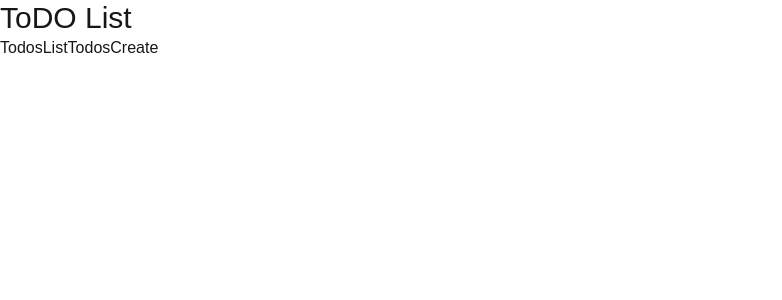
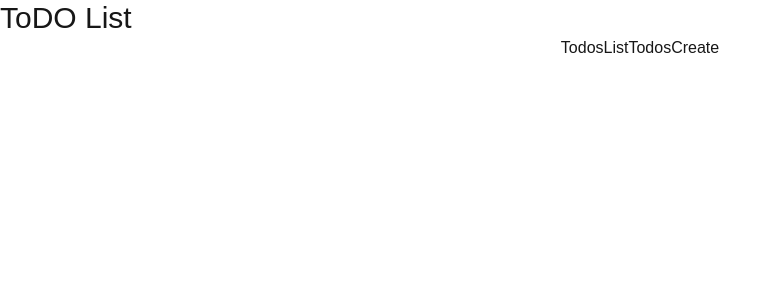
Before and after one commit to Vitalik0422/my-app, a Next.js app: page / in a window 1280 px wide. Shown: the top 300 px of the page, without its empty margins (0-782 px from the left). Built offline with nearby package versions, Linux system fonts and the light colour scheme.

Commit message:
refactoring component

```diff
--- a/src/app/api/index.ts
+++ b/src/app/api/index.ts
@@ -7,5 +7,6 @@ export const axiosInstance = axios.create({
 export enum URL{
     TODO = 'todos',
     TODO_DELETE = 'todos/delete',
-    TODO_IS_COMPLETED = 'todos/isCompleted'
+    TODO_IS_COMPLETED = 'todos/isCompleted',
+    TODO_FIND = 'todos/find'
 }
--- a/src/app/api/todosApi.ts
+++ b/src/app/api/todosApi.ts
@@ -7,7 +7,7 @@ export const todosApi = {
         return axiosInstance.post(URL.TODO, data)
     },
     get(id: string){
-        return axiosInstance.get(URL.TODO + `/${id}`)
+        return axiosInstance.post(URL.TODO_FIND, id)
     },
     getAll(){
         return axiosInstance.get(URL.TODO)
--- a/src/app/create/page.tsx
+++ b/src/app/create/page.tsx
@@ -2,10 +2,6 @@ import Create from '@/components/shared/Create/Create'
 import React from 'react'
 export default function page() {
     return (
-        <main>
-            <div className='containerList'>
-                <Create />
-            </div>
-        </main>
+        <Create />
     )
 }
--- a/src/app/globals.css
+++ b/src/app/globals.css
@@ -33,13 +33,18 @@ body {
   }
 
   main {
-    @apply flex justify-center
+    @apply flex mx-auto justify-center w-[1024px]
+  }
+
+  form {
+    @apply w-full
   }
 
   input {
     @apply w-full h-8 p-2 text-violet-800 rounded border-2 border-violet-800 focus:outline-none
   }
-  button{
+
+  button {
     @apply w-24 h-8 rounded bg-violet-800 text-white place-self-end
   }
 
@@ -48,7 +53,7 @@ body {
   }
 
   .containerList {
-    @apply w-[1024px] flex flex-col items-center
+    @apply flex flex-col items-center
   }
 
   .formSearch {
@@ -79,7 +84,7 @@ body {
     @apply w-12 flex justify-center items-center
   }
 
-  .taskData{
+  .taskData {
     @apply w-full
   }
 
@@ -90,7 +95,8 @@ body {
   .active {
     @apply block
   }
-  .btnShowTask{
+
+  .btnShowTask {
     @apply place-self-end rounded-full text-violet-800
   }
 
@@ -98,21 +104,18 @@ body {
     @apply flex flex-col w-full gap-4
   }
 
-  .inputCreateTask {
-    @apply w-full h-8 p-2 text-violet-800 rounded border-2 border-violet-800 focus:outline-none
-  }
-
-  .btnCreate{
-    @apply w-24 h-8 rounded bg-violet-800 text-white place-self-end
-  }
-  .todoUpdateContainer{
+  .todoUpdateContainer {
     @apply flex flex-col w-full
   }
 
-  .todoUpdateInput{
-    @apply w-full h-8 p-2 mt-2 text-violet-800 rounded border-2 border-violet-800 focus:outline-none
+  .snackBarContainer {
+    @apply w-40 h-16 border border-violet-800 rounded fixed top-10 right-10 text-center p-4 text-xl
   }
-  .completed{
-    @apply line-through
+
+  .Success {
+    @apply border-green-600 text-green-600
+  }
+  .Error {
+    @apply border-red-600
   }
 }
--- a/src/app/layout.tsx
+++ b/src/app/layout.tsx
@@ -11,9 +11,11 @@ export default function RootLayout({
 
       <body>
         <header>
-          <Header/>
+          <Header />
         </header>
+        <main>
           {children}
+        </main>
       </body>
     </html>
   );
--- a/src/components/shared/Create/validationSchemaCreateTasl.ts
+++ b/src/components/shared/Create/validationSchemaCreateTasl.ts
@@ -1,6 +1,6 @@
+import { errorMessages } from "@/common/const/errorMessage";
 import Joi from "joi";
 
 export const validationCreateTask = Joi.object({
-    title: Joi.string().min(8),
-    text: Joi.string()
+    title: Joi.string().min(8).max(100).trim().required().messages(errorMessages.create)
 })
```
Also changed, not shown: src/app/edit/page.tsx (+6 -2 lines), src/common/const/errorMessage.ts (added, +7 -0 lines), src/components/shared/Create/Create.tsx (+33 -4 lines), src/components/shared/Edit/Edit.tsx (+18 -6 lines), src/components/shared/List/ToDoList.tsx (+8 -5 lines), src/components/shared/SnackBar/SnackBar.tsx (added, +25 -0 lines).
